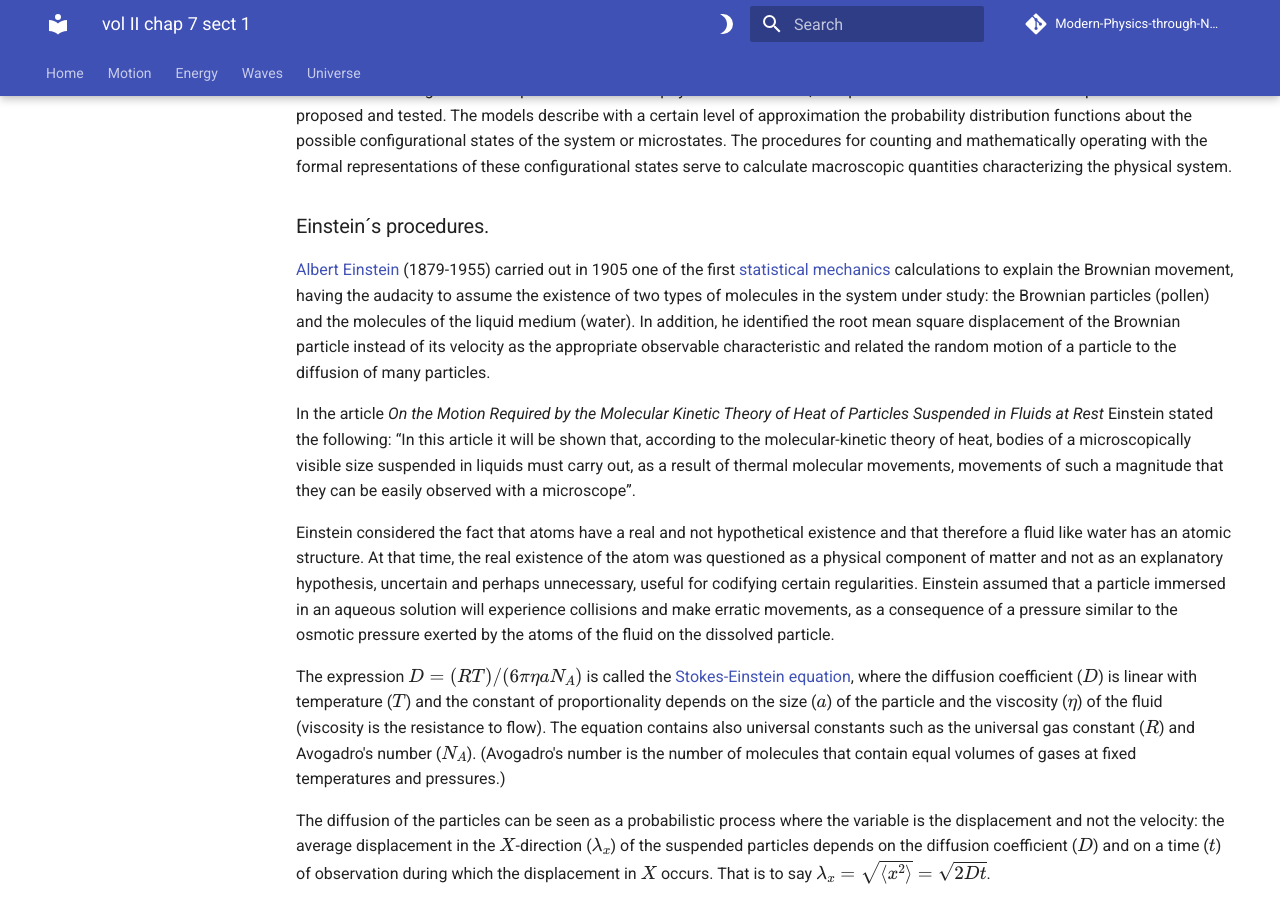
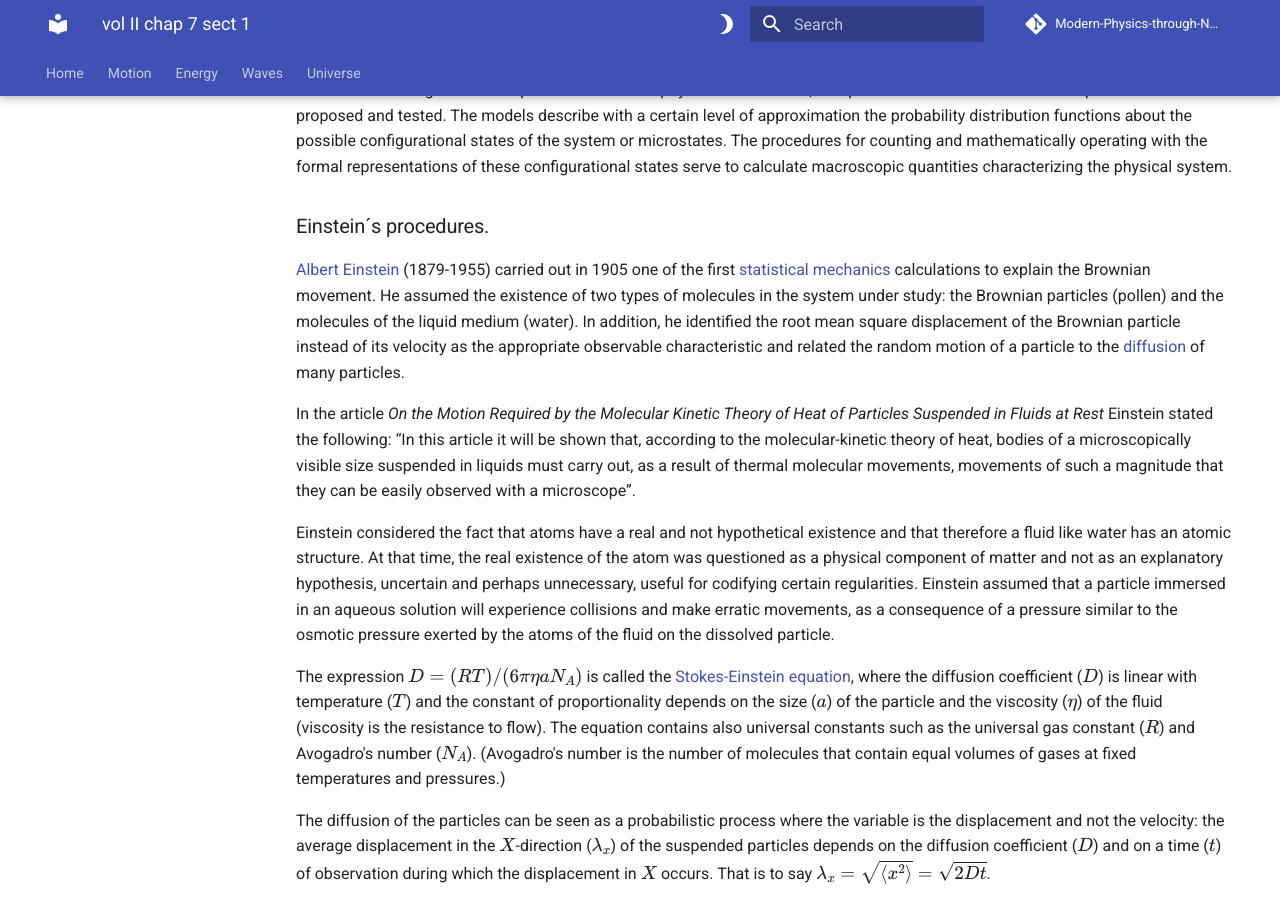
Before and after one commit to modphysnobel/modphysnobel.github.io, an MkDocs documentation site: the page built from docs/vol-II/vol-II-chap-7-sect-1.md, in a window 1280 px wide and 900 px high, scrolled down 1273 px. Built offline with MkDocs 1.6.1 and Material for MkDocs 9.7.7, drawn with Linux system fonts in a browser that asks for light colours; some web fonts are replaced; comment, search, counter and statistics services are not loaded.

Commit message:
Update vol-II-chap-7-sect-1.md

```diff
--- a/docs/vol-II/vol-II-chap-7-sect-1.md
+++ b/docs/vol-II/vol-II-chap-7-sect-1.md
@@ -40,7 +40,7 @@ To calculate average values of quantities related to physical observables, inter
 
 ### Einstein´s procedures.
 
-[Albert Einstein](https://en.wikipedia.org/wiki/Albert_Einstein) (1879-1955) carried out in 1905 one of the first [statistical mechanics](https://en.wikipedia.org/wiki/Statistical_mechanics) calculations to explain the Brownian movement, having the audacity to assume the existence of two types of molecules in the system under study: the Brownian particles (pollen) and the molecules of the liquid medium (water). In addition, he identified the root mean square displacement of the Brownian particle instead of its velocity as the appropriate observable characteristic and related the random motion of a particle to the diffusion of many particles.
+[Albert Einstein](https://en.wikipedia.org/wiki/Albert_Einstein) (1879-1955) carried out in 1905 one of the first [statistical mechanics](https://en.wikipedia.org/wiki/Statistical_mechanics) calculations to explain the Brownian movement. He assumed the existence of two types of molecules in the system under study: the Brownian particles (pollen) and the molecules of the liquid medium (water). In addition, he identified the root mean square displacement of the Brownian particle instead of its velocity as the appropriate observable characteristic and related the random motion of a particle to the [diffusion](https://en.wikipedia.org/wiki/Einstein_relation_(kinetic_theory)) of many particles.
 
 In the article *On the Motion Required by the Molecular Kinetic Theory of Heat of Particles Suspended in Fluids at Rest* Einstein stated the following: “In this article it will be shown that, according to the molecular-kinetic theory of heat, bodies of a microscopically visible size suspended in liquids must carry out, as a result of thermal molecular movements, movements of such a magnitude that they can be easily observed with a microscope”.
 
```
